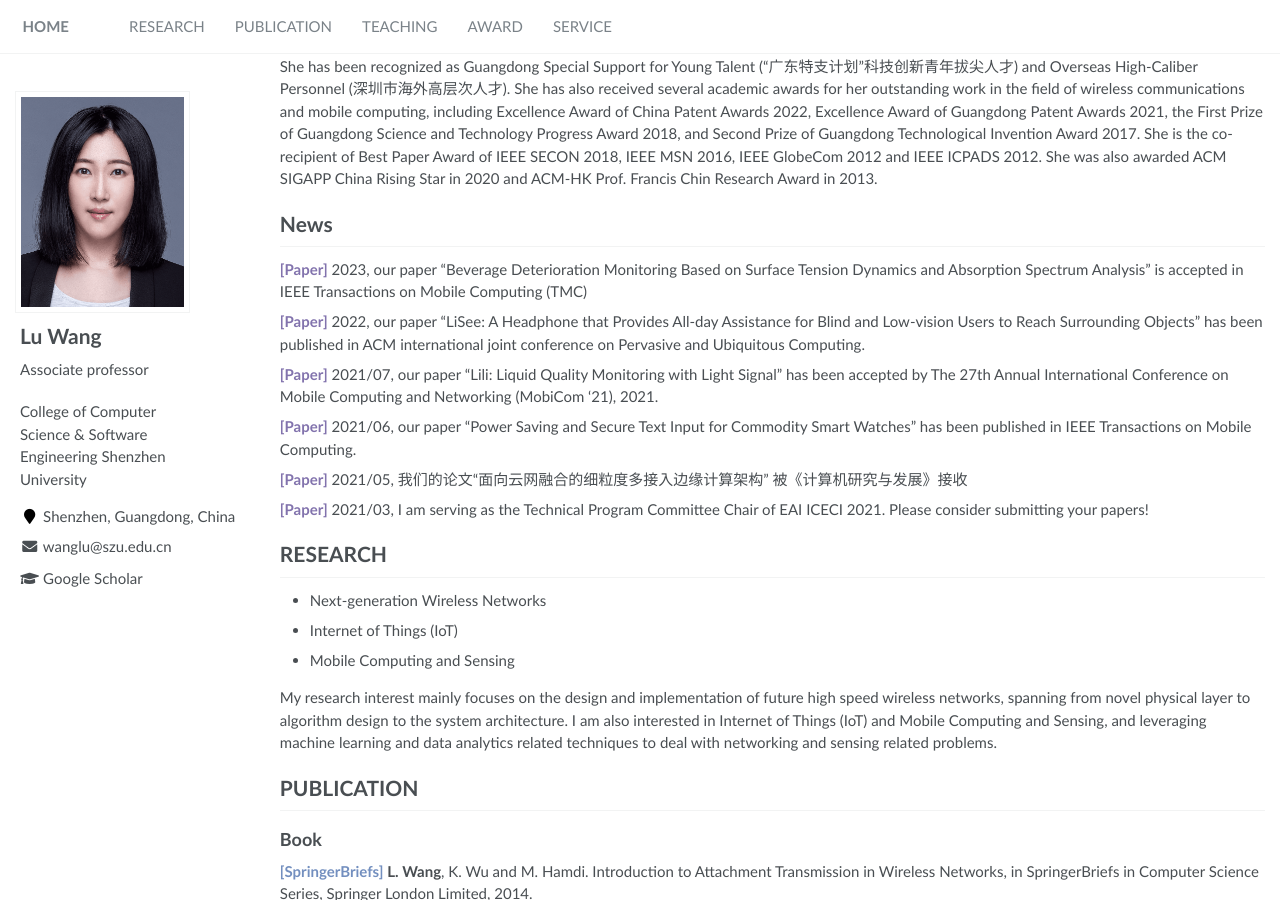
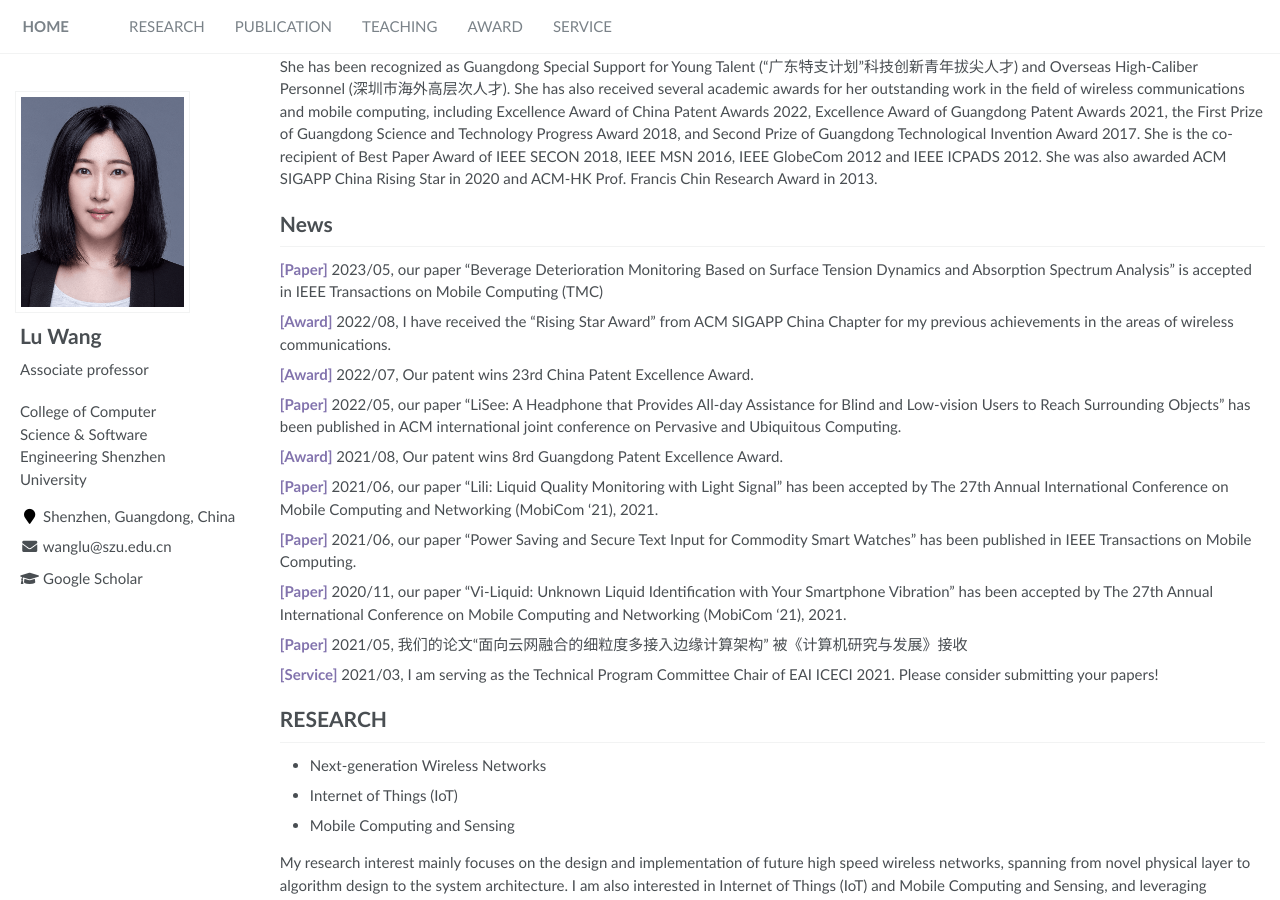
Before and after one commit to luwang-szu/luwang-szu.github.io, a Jekyll site: the page built from _pages/about.md, in a window 1280 px wide and 900 px high, scrolled down 202 px. Built offline with Jekyll 4.4.1, drawn with Linux system fonts in a browser that asks for light colours; some of the changed text lies outside the part shown.

Commit message:
Update about.md

```diff
--- a/_pages/about.md
+++ b/_pages/about.md
@@ -24,17 +24,25 @@ She has been recognized as Guangdong Special Support for Young Talent ("广东
 # News
 <!-- - *2022.02*: &nbsp;🎉🎉 Lorem ipsum dolor sit amet, consectetur adipiscing elit. Vivamus ornare aliquet ipsum, ac tempus justo dapibus sit amet.
 - *2022.02*: &nbsp;🎉🎉 Lorem ipsum dolor sit amet, consectetur adipiscing elit. Vivamus ornare aliquet ipsum, ac tempus justo dapibus sit amet.  -->
-<strong> <font color="#8273AD">[Paper]</font></strong> 2023, our paper "Beverage Deterioration Monitoring Based on Surface Tension Dynamics and Absorption Spectrum Analysis" is accepted in IEEE Transactions on Mobile Computing (TMC)
+<strong> <font color="#8273AD">[Paper]</font></strong> 2023/05, our paper "Beverage Deterioration Monitoring Based on Surface Tension Dynamics and Absorption Spectrum Analysis" is accepted in IEEE Transactions on Mobile Computing (TMC)
 
-<strong> <font color="#8273AD">[Paper]</font></strong> 2022, our paper "LiSee: A Headphone that Provides All-day Assistance for Blind and Low-vision Users to Reach Surrounding Objects" has been published in ACM international joint conference on Pervasive and Ubiquitous Computing.
+<strong> <font color="#8273AD">[Award]</font></strong> 2022/08, I have received the "Rising Star Award" from ACM SIGAPP China Chapter for my previous achievements in the areas of wireless communications.
 
-<strong> <font color="#8273AD">[Paper]</font></strong> 2021/07, our paper "Lili: Liquid Quality Monitoring with Light Signal" has been accepted by The 27th Annual International Conference on Mobile Computing and Networking (MobiCom '21), 2021.
+<strong> <font color="#8273AD">[Award]</font></strong> 2022/07,  Our patent wins 23rd China Patent Excellence Award.
+
+<strong> <font color="#8273AD">[Paper]</font></strong> 2022/05, our paper "LiSee: A Headphone that Provides All-day Assistance for Blind and Low-vision Users to Reach Surrounding Objects" has been published in ACM international joint conference on Pervasive and Ubiquitous Computing.
+
+<strong> <font color="#8273AD">[Award]</font></strong> 2021/08,  Our patent wins 8rd Guangdong Patent Excellence Award.
+
+<strong> <font color="#8273AD">[Paper]</font></strong> 2021/06, our paper "Lili: Liquid Quality Monitoring with Light Signal" has been accepted by The 27th Annual International Conference on Mobile Computing and Networking (MobiCom '21), 2021.
 
 <strong> <font color="#8273AD">[Paper]</font></strong> 2021/06, our paper “Power Saving and Secure Text Input for Commodity Smart Watches” has been published in IEEE Transactions on Mobile Computing.
 
+<strong> <font color="#8273AD">[Paper]</font></strong> 2020/11, our paper "Vi-Liquid: Unknown Liquid Identification with Your Smartphone Vibration" has been accepted by The 27th Annual International Conference on Mobile Computing and Networking (MobiCom '21), 2021.
+
 <strong> <font color="#8273AD">[Paper]</font></strong> 2021/05, 我们的论文“面向云网融合的细粒度多接入边缘计算架构” 被《计算机研究与发展》接收
 
-<strong> <font color="#8273AD">[Paper]</font></strong> 2021/03, I am serving as the Technical Program Committee Chair of EAI ICECI 2021. Please consider submitting your papers!
+<strong> <font color="#8273AD">[Service]</font></strong> 2021/03, I am serving as the Technical Program Committee Chair of EAI ICECI 2021. Please consider submitting your papers!
 
 # RESEARCH
 * Next-generation Wireless Networks
@@ -188,7 +196,7 @@ My research interest mainly focuses on the design and implementation of future h
 >
 > Reference: 《Mathematics and Its ApplicationKenneth》(H. Reson  ，McGraw-Hill)
 
-## Competitions and projects
+## Competitions and Projects
 - 指导本科生陈鸿杰、刘婉玲、黄彦道获得中国大学生计算机设计大赛二等奖，2019.07
 - 指导本科生杨锐雄、黄鹤羽获得中国大学生计算机设计大赛三等奖，2019.07
 - 指导本科生孙乾、张嘉睿、陈林、邱铭辉获得中国大学生服务外包创新创业大赛二等奖，2019.06
@@ -233,12 +241,22 @@ My research interest mainly focuses on the design and implementation of future h
 - IEEE ICPADS Best Paper Award, 2012.12
 
 # SERVICE
+## Membership
+- Senior Member of The Institute of Electrical and Electronics Engineers (IEEE)
+- Member of The Association for Computing Machinery (ACM)
+- Member of China Computer Federation (CCF)
+- Executive member of Ubiquitous Computing Technical Committee of CCF                    (CCF普适计算专委会执行委员)
+
+## Editorial Board
+- 05/2023-, Asscoiate Editor, IEEE Transactions on Mobile Computing (TMC)
+- 03/2018-, Lead Editor, Special issue of Wireless Communications and Mobile Computing
+- 01/2018-, Associate Editor, ICSES Interdisciplinary Transactions on Cloud Computing, IoT, and Big Data
+- 10/2017-, Guest Editor, Special issue of IEEE IoT Journal
+- 01/2017-, Guest Editor,  Special issue of Peer-to-Peer Networking and Applications journal
+
+## Chairing
 - TPC Chair, EAI ICECI, 2021
-- workshop chair, IEEE ICPADS 2017
-- Lead Editor, Wireless Communications and Mobile Computing
-- Associate Editor, ICSES Interdisciplinary Transactions on Cloud Computing, IoT, and Big Data
-- Guest Editor, IEEE IoT Journal
-- Guest Editor, Peer-to-Peer Networking and Applications journal
+- Workshop chair, IEEE ICPADS 2017
 
 
 <!-- # Educations
```
